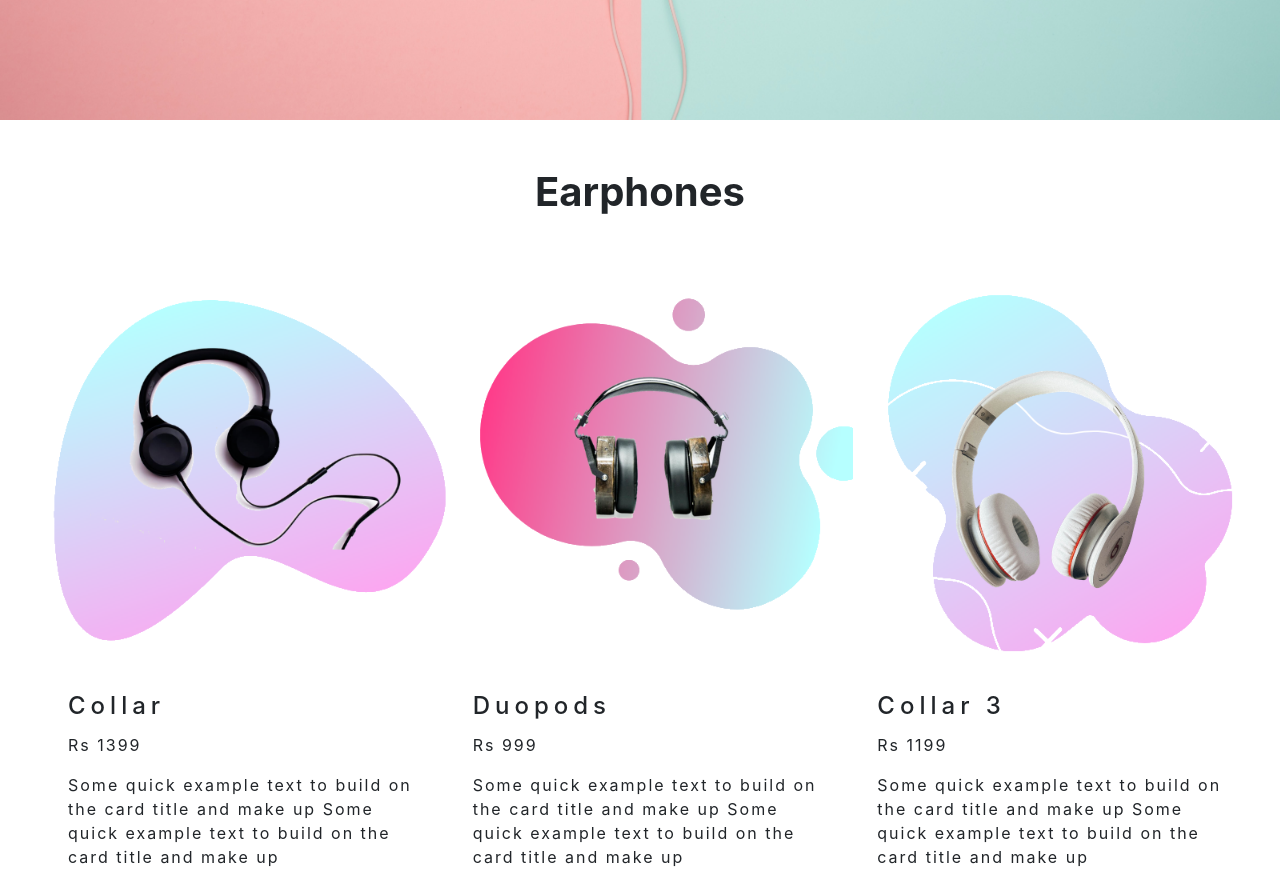
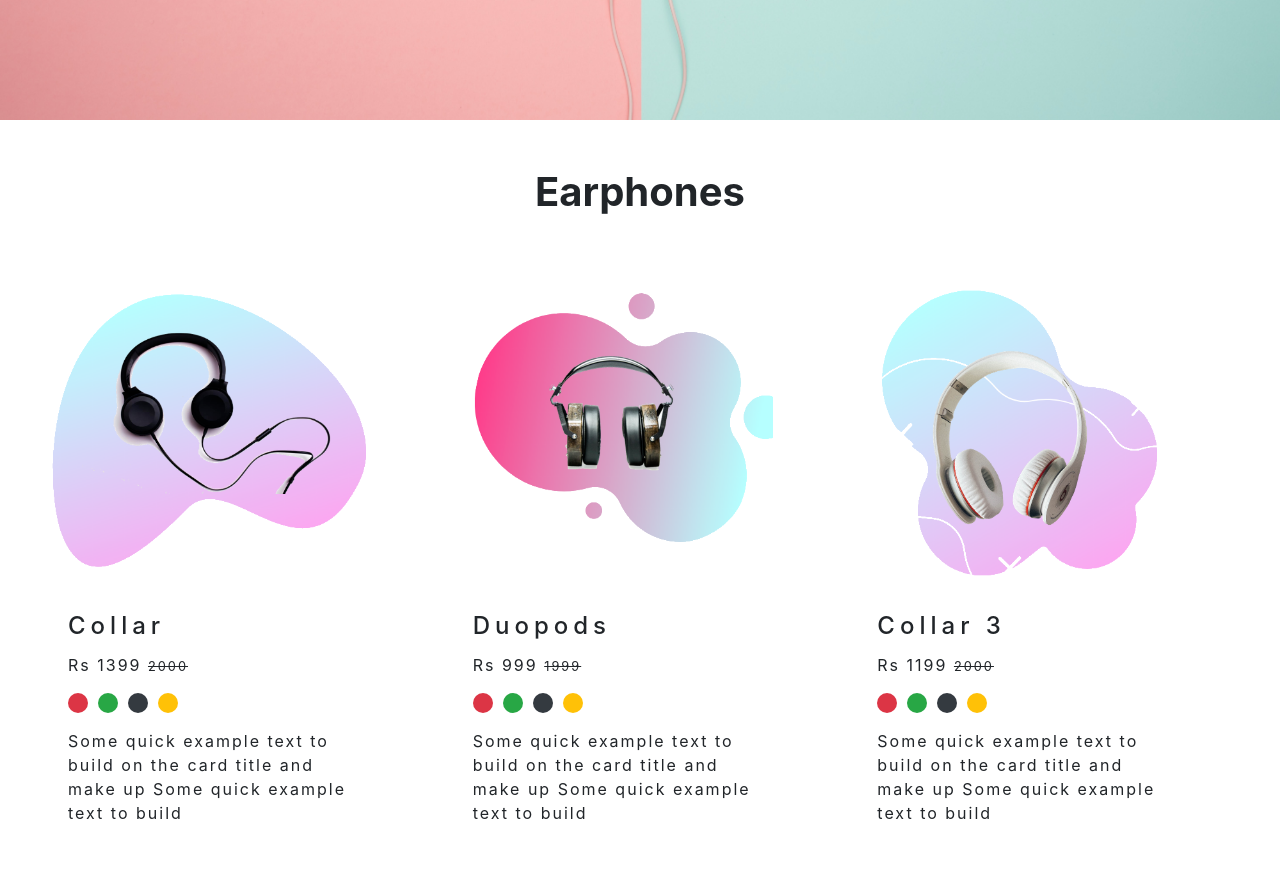
Before and after one commit to meetshubhamku/music.ly, a plain HTML site: page index.html in a window 1280 px wide. Shown: the part 680-1569 px from the top of the page. After the commit the page ends 1525 px from the top, so only its background shows below. Drawn offline with nearby package versions, Linux system fonts and the light colour scheme.

Commit message:
Added color options for products

```diff
--- a/index.html
+++ b/index.html
@@ -50,10 +50,12 @@
         <div class="collapse navbar-collapse" id="navbarSupportedContent">
           <ul class="navbar-nav ml-auto">
             <li class="nav-item">
-              <a class="nav-link font-weight-bold text-one" href="#">Home </a>
+              <a class="nav-link font-weight-bold text-one" href="./index.html"
+                >Home
+              </a>
             </li>
             <li class="nav-item">
-              <a class="nav-link font-weight-bold text-one" href="#"
+              <a class="nav-link font-weight-bold text-one" href="#products"
                 >Products</a
               >
             </li>
@@ -79,7 +81,7 @@
             style="height: 100vh"
           >
             <div class="container-fluid">
-              <h1 class="text-white" style="font-size: 5rem">
+              <h1 class="text-white text-two" style="font-size: 5rem">
                 <strong>Music</strong>.ly
               </h1>
               <h6 class="text-white">Feel the music.</h6>
@@ -99,49 +101,77 @@
     </div>
 
     <!-- Products -->
-    <div class="container-fluid px-5">
+    <div class="container-fluid px-5" id="products">
       <h1 class="text-center py-5"><strong>Earphones</strong></h1>
       <div class="row">
         <div class="col-lg-4 col-md-4 col-sm-12">
-          <div class="card" style="width: 25rem; border: none">
+          <div class="card" style="width: 20rem; border: none">
             <img src="./assets/head1.png" class="card-img-top grow" alt="..." />
             <div class="card-body">
               <h4 class="card-title">Collar</h4>
-              <p class="card-text">Rs 1399</p>
+              <p class="card-text">
+                Rs 1399 <small class="text-strike">2000</small>
+              </p>
+              <p class="card-text d-flex flex-row">
+                <span class="circle bg-danger"></span>
+                <span class="circle bg-success"></span>
+                <span class="circle bg-dark"></span>
+                <span class="circle bg-warning"></span>
+              </p>
               <p class="card-text">
                 Some quick example text to build on the card title and make up
-                Some quick example text to build on the card title and make up
+                Some quick example text to build
               </p>
             </div>
           </div>
         </div>
         <div class="col-lg-4 col-md-4 col-sm-12">
-          <div class="card" style="width: 25rem; border: none">
+          <div class="card" style="width: 20rem; border: none">
             <img src="./assets/head2.png" class="card-img-top grow" alt="..." />
             <div class="card-body">
               <h4 class="card-title">Duopods</h4>
-              <p class="card-text">Rs 999</p>
+              <p class="card-text">
+                Rs 999 <small class="text-strike">1999</small>
+              </p>
+              <p class="card-text d-flex flex-row">
+                <span class="circle bg-danger"></span>
+                <span class="circle bg-success"></span>
+                <span class="circle bg-dark"></span>
+                <span class="circle bg-warning"></span>
+              </p>
               <p class="card-text">
                 Some quick example text to build on the card title and make up
-                Some quick example text to build on the card title and make up
+                Some quick example text to build
               </p>
             </div>
           </div>
         </div>
         <div class="col-lg-4 col-md-4 col-sm-12">
-          <div class="card" style="width: 25rem; border: none">
+          <div class="card" style="width: 20rem; border: none">
             <img src="./assets/head3.png" class="card-img-top grow" alt="..." />
             <div class="card-body">
               <h4 class="card-title">Collar 3</h4>
-              <p class="card-text">Rs 1199</p>
+              <p class="card-text">
+                Rs 1199 <small class="text-strike">2000</small>
+              </p>
+              <p class="card-text d-flex flex-row">
+                <span class="circle bg-danger"></span>
+                <span class="circle bg-success"></span>
+                <span class="circle bg-dark"></span>
+                <span class="circle bg-warning"></span>
+              </p>
               <p class="card-text">
                 Some quick example text to build on the card title and make up
-                Some quick example text to build on the card title and make up
+                Some quick example text to build
               </p>
             </div>
           </div>
         </div>
       </div>
     </div>
+
+    <!-- More Products -->
+
+    <footer class="bgImage"></footer>
   </body>
 </html>
--- a/style.css
+++ b/style.css
@@ -1,4 +1,8 @@
 @import url("https://fonts.googleapis.com/css2?family=Quicksand:wght@300&display=swap");
+
+* {
+  scroll-behavior: smooth;
+}
 
 body {
   margin: none;
@@ -9,12 +13,24 @@ body {
   background: linear-gradient(90deg, #ff8a65 50%, #abebc6 50%);
 }
 
+.bg-one {
+  background-color: #ff8a65;
+}
+
 .bg-two {
   background-color: #abebc6;
 }
 
 .text-one {
   color: #fec7c4;
+}
+
+.text-two {
+  color: #abebc6;
+}
+
+.text-strike {
+  text-decoration: line-through;
 }
 
 .backimg {
@@ -47,3 +63,17 @@ body {
 .card-text {
   letter-spacing: 2px;
 }
+
+.circle {
+  height: 10px;
+  width: 10px;
+  margin-right: 10px;
+  padding: 10px 10px;
+  border-radius: 10px;
+  cursor: pointer;
+}
+
+.cus-height {
+  height: 40vh;
+  width: 100%;
+}
```
Also changed, not shown: assets/aa.jpg (deleted), assets/aa.png (deleted).
